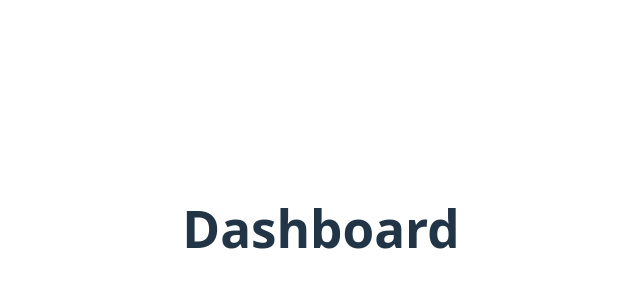
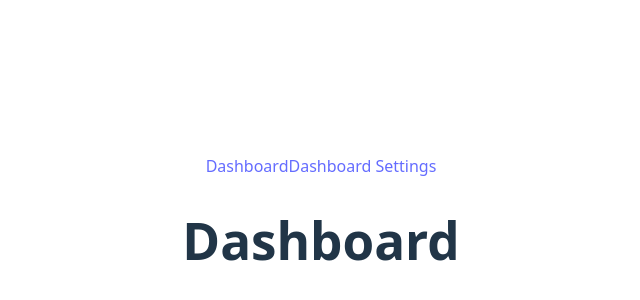
Before and after one commit to D3TR3/RouterProject, a React (Vite) app: page /dashboard in a window 1280 px wide. Shown: the part 172-472 px from the top of the page, without its empty margins (319-959 px from the left). Built offline with nearby package versions, Linux system fonts and the light colour scheme.

Commit message:
Added Cities.jsx

```diff
--- a/src/main.jsx
+++ b/src/main.jsx
@@ -5,13 +5,14 @@ import Home from './pages/Home'
 import App from './App'
 import Dashboard from './pages/Dashboard'
 import DashboardSettings from './pages/DashboardSettings'
+import DashboardLayout from './layouts/DashboardLayout'
 
 createRoot(document.getElementById('root')).render(
   <BrowserRouter>
     <Routes>
       <Route path='/' element={<App />} />
       <Route path='home' element={<Home />} />
-      <Route path='dashboard'>
+      <Route path='dashboard' element={<DashboardLayout />}>
         <Route index element={<Dashboard />}/>
         <Route path='settings' element={<DashboardSettings />}/>
       </Route>
```
Also changed, not shown: src/pages/Cities.jsx (added, +9 -0 lines).
